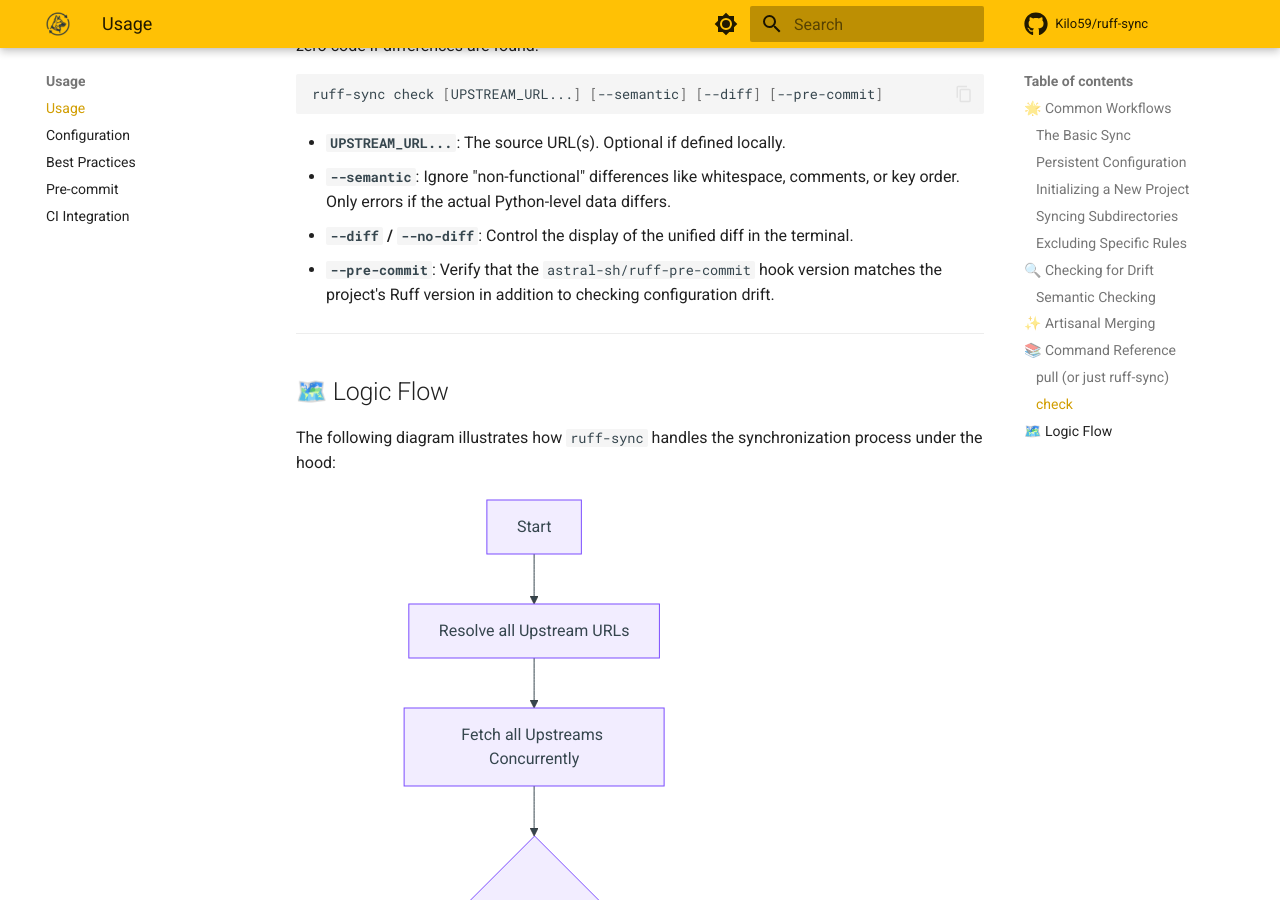
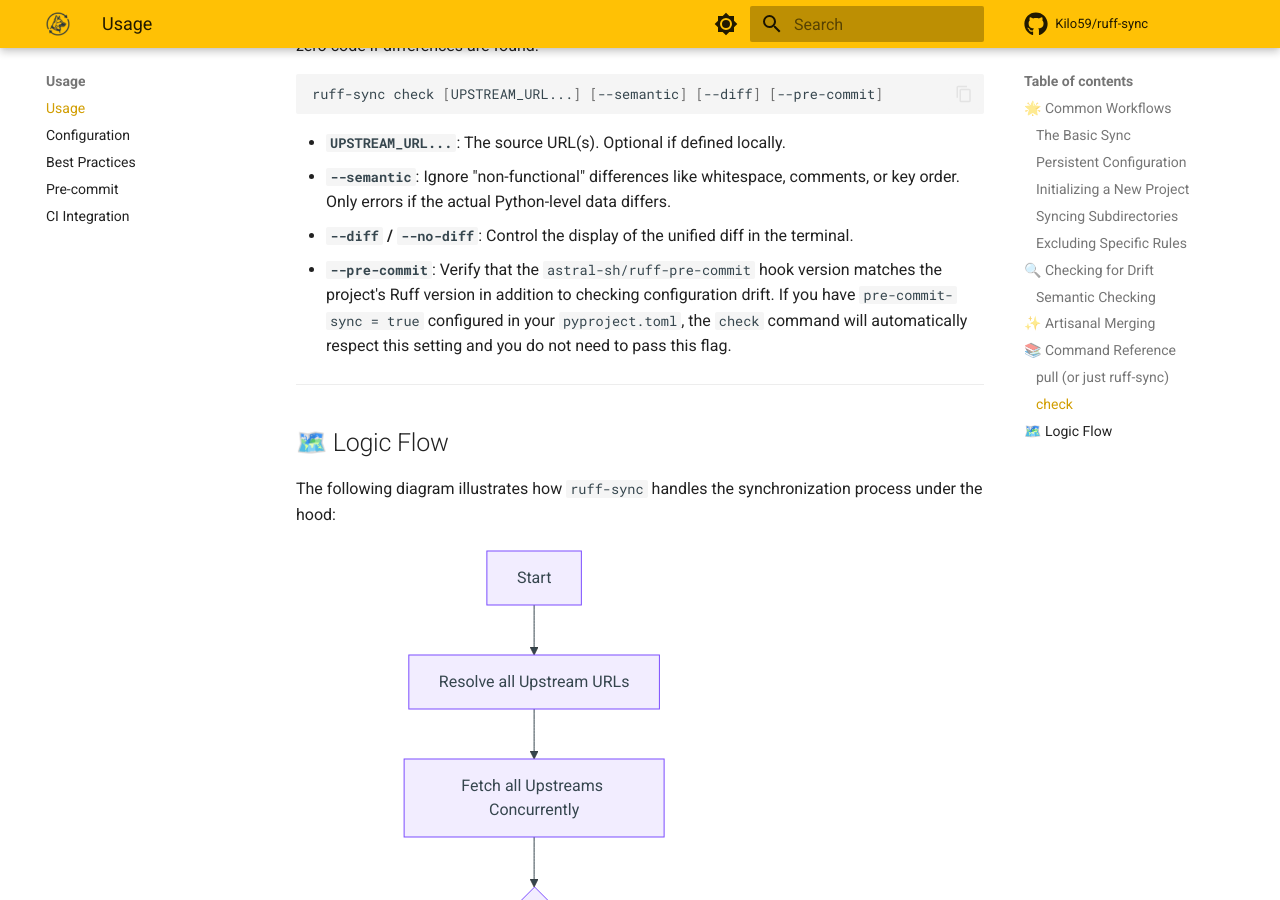
Before and after one commit to Kilo59/ruff-sync, an MkDocs documentation site: the page built from docs/usage.md, in a window 1280 px wide and 900 px high, scrolled down 3386 px. Built offline with MkDocs 1.6.1 and Material for MkDocs 9.7.7, drawn with Linux system fonts in a browser that asks for light colours; comment, search, counter and statistics services are not loaded.

Commit message:
`pre-commit` flag

```diff
--- a/docs/usage.md
+++ b/docs/usage.md
@@ -129,7 +129,7 @@ ruff-sync check [UPSTREAM_URL...] [--semantic] [--diff] [--pre-commit]
 * **`UPSTREAM_URL...`**: The source URL(s). Optional if defined locally.
 * **`--semantic`**: Ignore "non-functional" differences like whitespace, comments, or key order. Only errors if the actual Python-level data differs.
 * **`--diff` / `--no-diff`**: Control the display of the unified diff in the terminal.
-* **`--pre-commit`**: Verify that the `astral-sh/ruff-pre-commit` hook version matches the project's Ruff version in addition to checking configuration drift.
+* **`--pre-commit`**: Verify that the `astral-sh/ruff-pre-commit` hook version matches the project's Ruff version in addition to checking configuration drift. If you have `pre-commit-sync = true` configured in your `pyproject.toml`, the `check` command will automatically respect this setting and you do not need to pass this flag.
 
 ---
 
```
